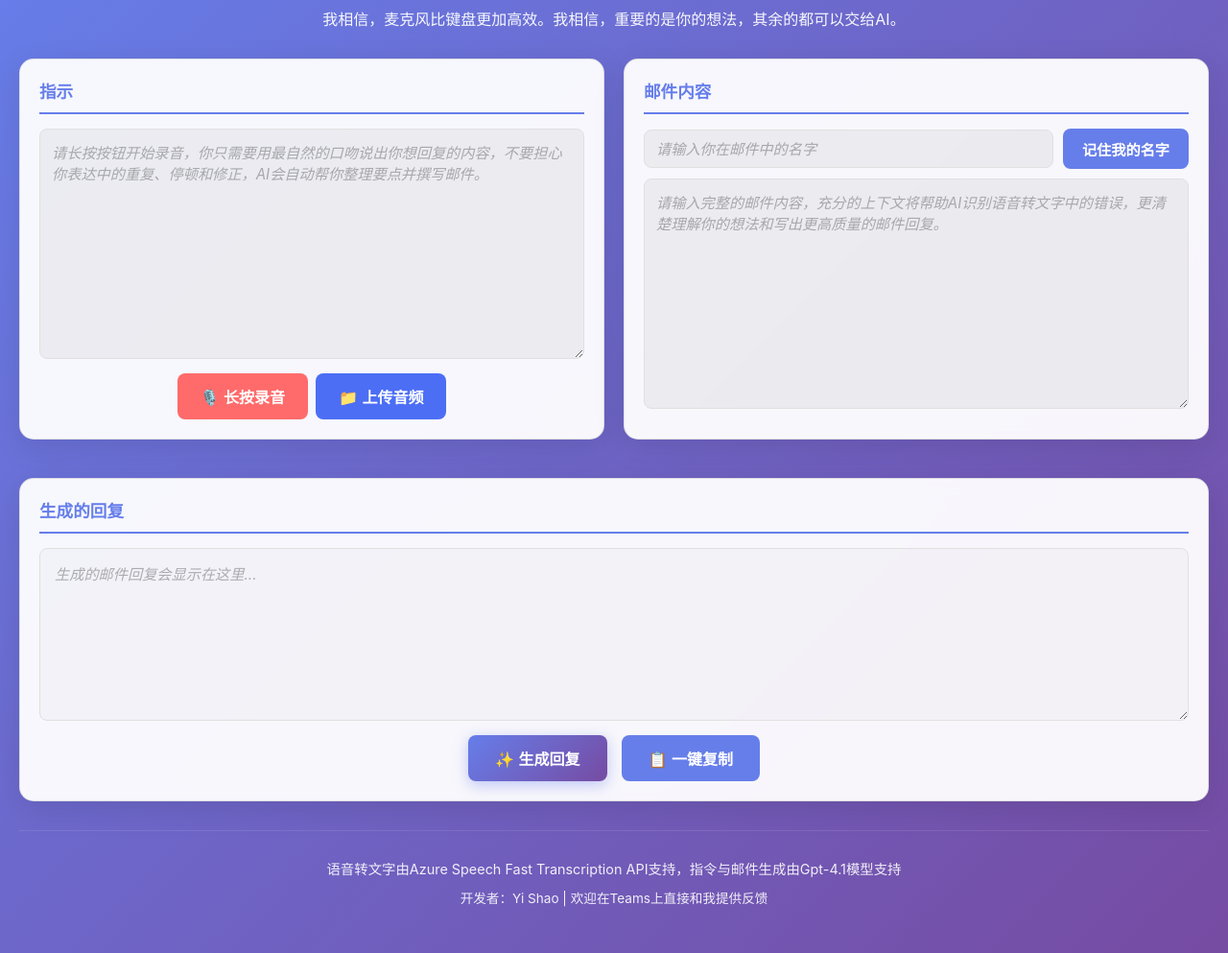
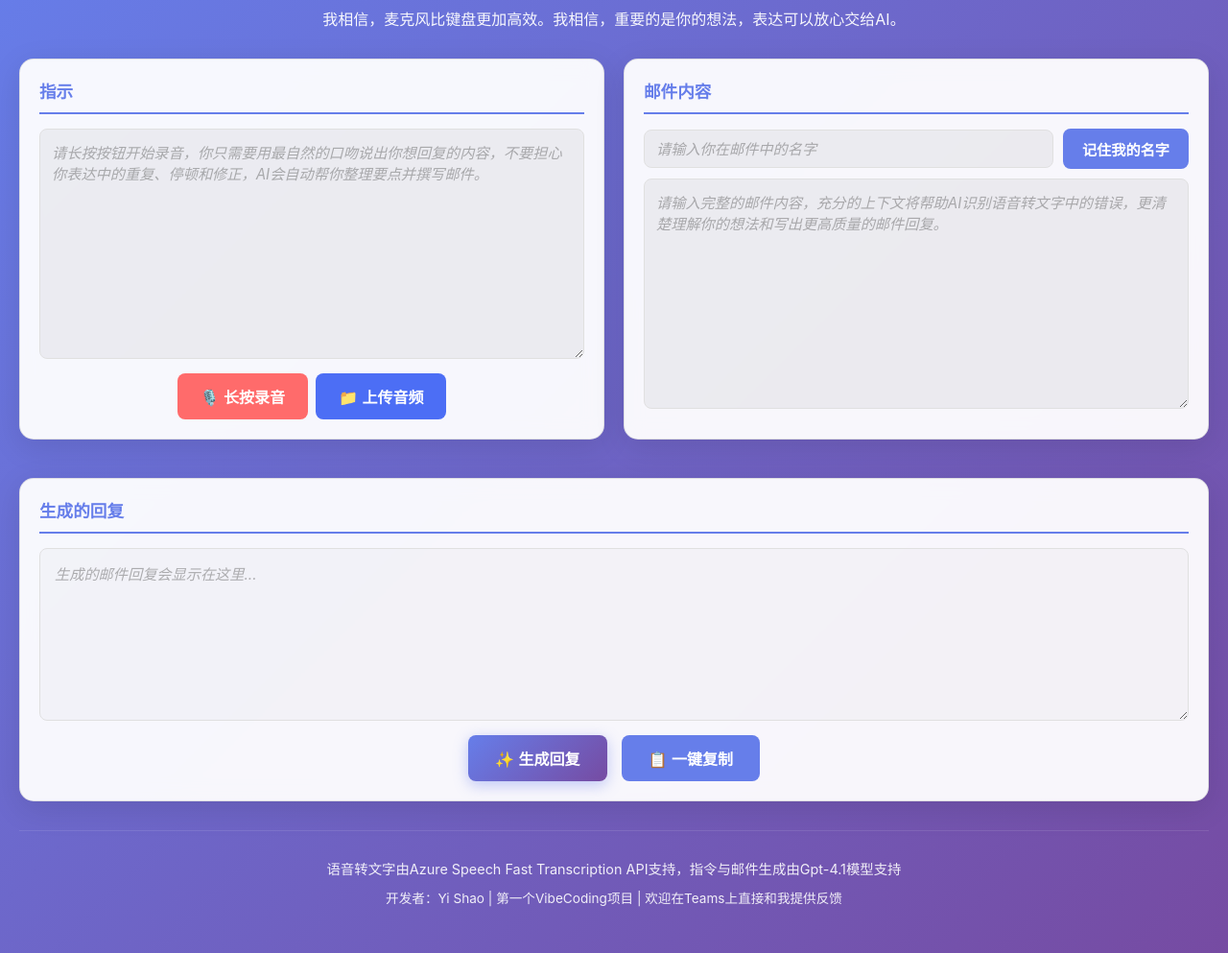
Before and after one commit to YiShao0011/VibeCodingLearning, a website: page email-writer/public/index.html in a window 1280 px wide. Shown: the part 72-1065 px from the top of the page at 96% size. Drawn offline with Linux system fonts and the light colour scheme; no server answers.

Commit message:
Update subtitle and footer text with refined messaging

```diff
--- a/email-writer/public/app.js
+++ b/email-writer/public/app.js
@@ -32,7 +32,7 @@ let lastDurationMs = 0;
 const translations = {
     zh: {
         mainTitle: '📧 Email Voice Assistant',
-        subtitle: '我相信，麦克风比键盘更加高效。我相信，重要的是你的想法，其余的都可以交给AI。',
+        subtitle: '我相信，麦克风比键盘更加高效。我相信，重要的是你的想法，表达可以放心交给AI。',
         instructions: '指示',
         emailContent: '邮件内容',
         generatedReply: '生成的回复',
@@ -54,11 +54,11 @@ const translations = {
         clarifiedTitle: '整理后的指令',
         previewTitle: '提示词预览',
         footerText: '语音转文字由Azure Speech Fast Transcription API支持，指令与邮件生成由Gpt-4.1模型支持',
-        developerInfo: '开发者：Yi Shao | 欢迎在Teams上直接和我提供反馈',
+        developerInfo: '开发者：Yi Shao | 第一个VibeCoding项目 | 欢迎在Teams上直接和我提供反馈',
     },
     en: {
         mainTitle: '📧 Email Voice Assistant',
-        subtitle: 'Simply express your thoughts naturally, let AI handle the rest',
+        subtitle: 'I believe microphone is more efficient than keyboard. I believe what matters is your thoughts, and expression can be safely left to AI.',
         instructions: 'Instructions',
         emailContent: 'Email Content',
         generatedReply: 'Generated Reply',
@@ -80,7 +80,7 @@ const translations = {
         clarifiedTitle: 'Clarified Instructions',
         previewTitle: 'Prompt Preview',
         footerText: 'Speech-to-Text powered by Azure Speech Fast Transcription API, Instructions and Email Generation powered by Gpt-4.1 model',
-        developerInfo: 'Developer: Yi Shao | Welcome to provide feedback directly on Teams',
+        developerInfo: 'Developer: Yi Shao | First VibeCoding Project | Welcome to provide feedback directly on Teams',
     }
 };
 
--- a/email-writer/public/index.html
+++ b/email-writer/public/index.html
@@ -10,7 +10,7 @@
     <div class="container">
         <header>
             <h1>📧 Email Voice Assistant</h1>
-            <p>我相信，麦克风比键盘更加高效。我相信，重要的是你的想法，其余的都可以交给AI。</p>
+            <p>我相信，麦克风比键盘更加高效。我相信，重要的是你的想法，表达可以放心交给AI。</p>
             <div class="header-buttons">
                 <button id="langToggle" class="lang-toggle">🌐 English</button>
                 <button id="debugModeToggle" class="debug-mode-toggle">🔧 调试模式</button>
@@ -112,7 +112,7 @@ Your tasks are:
 
         <footer>
             <p id="footerText">语音转文字由Azure Speech Fast Transcription API支持，指令与邮件生成由Gpt-4.1模型支持</p>
-            <p id="developerInfo">开发者：Yi Shao | 欢迎在Teams上直接和我提供反馈</p>
+            <p id="developerInfo">开发者：Yi Shao | 第一个VibeCoding项目 | 欢迎在Teams上直接和我提供反馈</p>
         </footer>
     </div>
 
```
